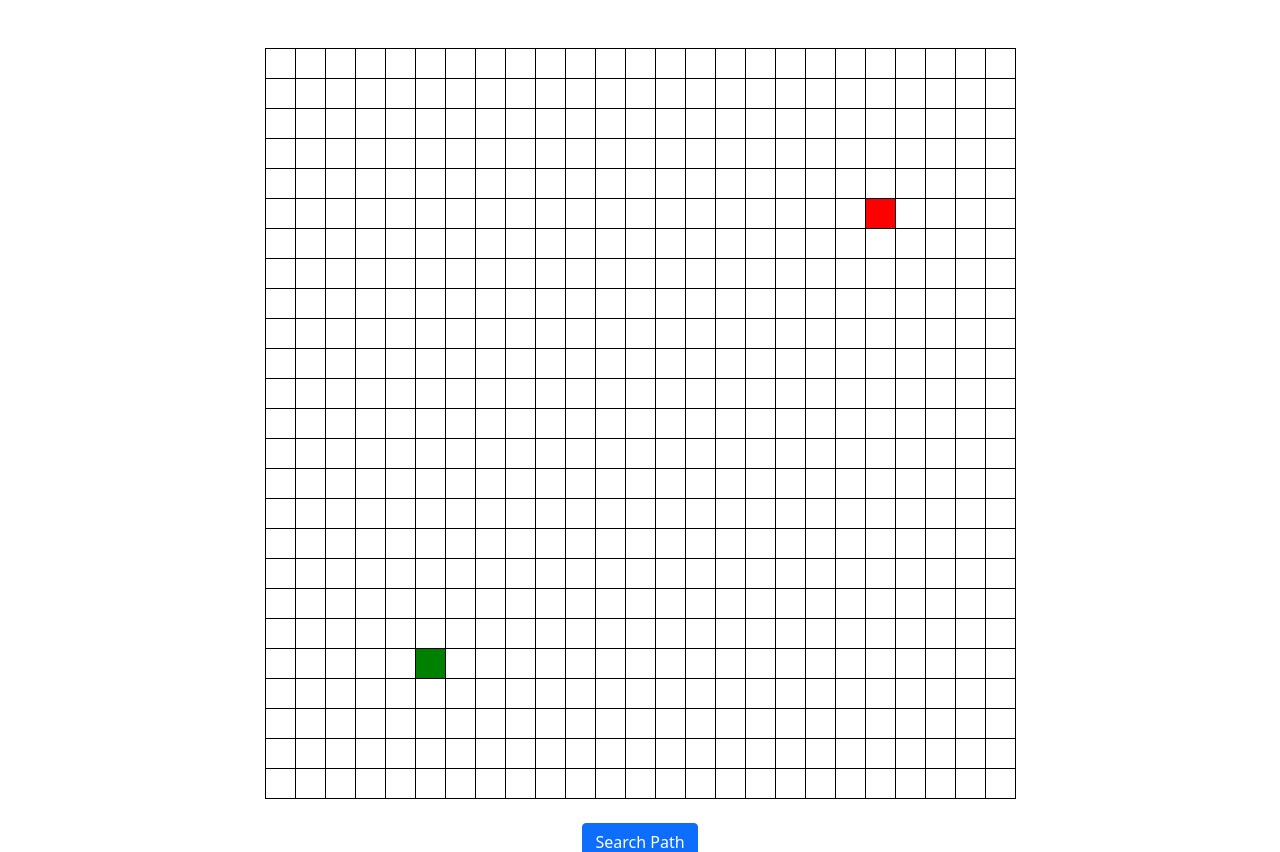
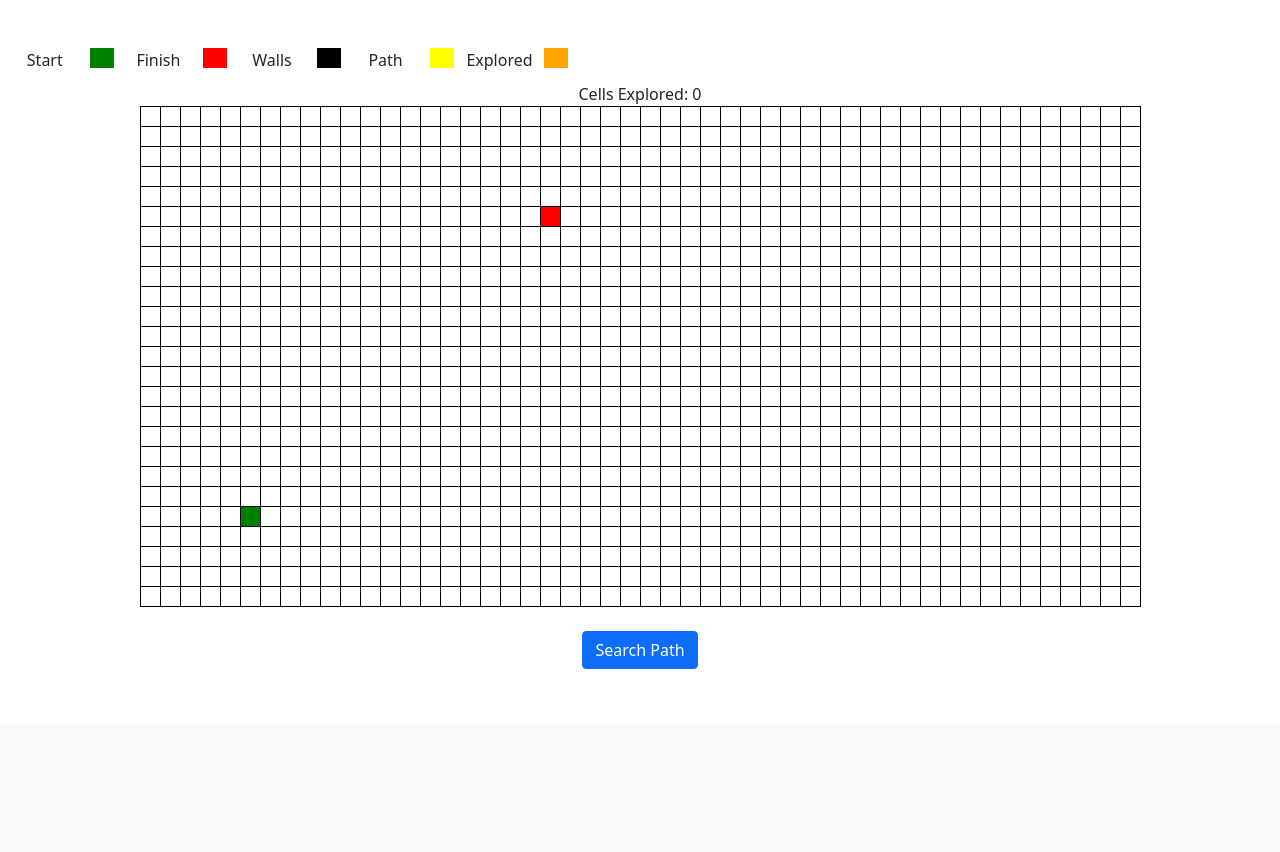
Before and after one commit to bellfrank/pathfinder, a Flask app: page / in a window 1280 px wide. Shown: the part 76-928 px from the top of the page. After the commit the page ends 800 px from the top, so only its background shows below. Run offline with Flask 2, Linux system fonts and the light colour scheme; some libraries are stand-ins or nearby versions.

Commit message:
added legend options

```diff
--- a/app.py
+++ b/app.py
@@ -61,7 +61,7 @@ def search():
 
     # Solution
     solution = m.solution[1] if m.solution is not None else None
-    return jsonify({"order": m.order, "solution": solution[:-1]})
+    return jsonify({"order": m.order, "solution": solution[:-1], "states":m.num_explored})
 
 
 @app.route("/sell", methods=["GET", "POST"])
--- a/maze.py
+++ b/maze.py
@@ -50,7 +50,7 @@ class Maze():
 
         # Determine height and width of maze
         self.height = 25
-        self.width = 25
+        self.width = 50
 
         # Create the maze
         maze = [[0] * self.width for _ in range(self.height)]
--- a/static/index.js
+++ b/static/index.js
@@ -31,7 +31,6 @@ function draw_point() {
     if (!drawing)
         return;
 
-    console.log(walls)
     // Creates a tree of html structure over hovering area
     const cells = document.querySelectorAll(":hover");
     const cell = cells[cells.length - 1]
@@ -82,6 +81,7 @@ document.addEventListener('DOMContentLoaded', function(){
             }
 
             // Creates visual effect when swarming towards target
+
             function colorcells (cell){
                 temp = document.getElementById(`(${cell[0]}, ${cell[1]})`);
                 temp.style.backgroundColor = "yellow";
@@ -95,11 +95,8 @@ document.addEventListener('DOMContentLoaded', function(){
             // Drawing the final path to target
 
             function draw_path(){
-                console.log(current)
-                console.log(data["order"].length - 1)
 
                 if (current == (data["order"].length - 1)){
-                    console.log("Inside the draw path")
                     for (let i = 0; i < data["solution"].length; i++) {
                         let cell = data["solution"][i];
 
@@ -142,7 +139,6 @@ document.addEventListener('DOMContentLoaded', function (){
 
     start.addEventListener('mousedown', function () {
         drag = true
-        console.log(drag)
     });
 
     start.addEventListener('mouseup', function () {
--- a/static/styles.css
+++ b/static/styles.css
@@ -28,8 +28,8 @@ table {
 
 td {
     border: 1px solid black;
-    width: 30px;
-    height: 30px;
+    width: 20px;
+    height: 20px;
     font-size: 30px;
     text-align: center;
 }
@@ -45,3 +45,20 @@ td>a {
 #start {
     background-color: green;
 }
+
+.column {
+    float: left;
+    width: 7%;
+}
+
+/* Clear floats after the columns */
+.row:after {
+    content: "";
+    display: table;
+    clear: both;
+}
+
+#square {
+    height: 20px;
+    width: 20px;
+}
--- a/templates/index.html
+++ b/templates/index.html
@@ -7,11 +7,29 @@
 {% block main %}
 <script src="/static/index.js"></script>
 
+
 <body>
+    <div class="row">
+        <div class="column">Start</div>
+        <div class="column" id="square" style="background-color: green;"></div>
+        <div class="column">Finish</div>
+        <div class="column" id="square" style="background-color: red;"></div>
+        <div class="column">Walls</div>
+        <div class="column" id="square" style="background-color: black;"></div>
+        <div class="column">Path</div>
+        <div class="column" id="square" style="background-color: yellow;"></div>
+        <div class="column">Explored</div>
+        <div class="column" id="square" style="background-color: orange;"></div>
+
+    </div>
+    <div style="padding-bottom: 10px;"></div>
+    <div>
+        Cells Explored: 0
+    </div>
     <table>
         {% for i in range(25) %}
         <tr>
-            {% for j in range(25) %}
+            {% for j in range(50) %}
             <td id="{{i,j}}">
 
             </td>
```
Also changed, not shown: maze.png.
